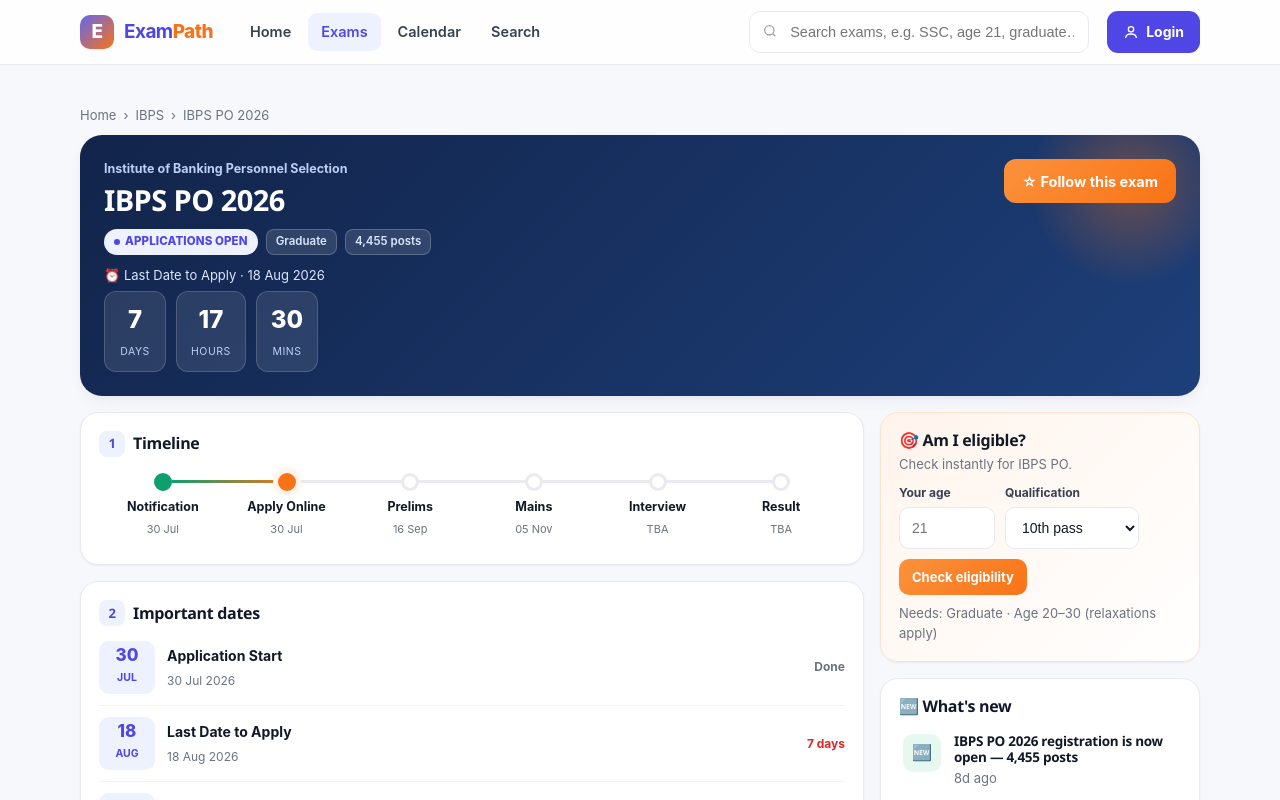
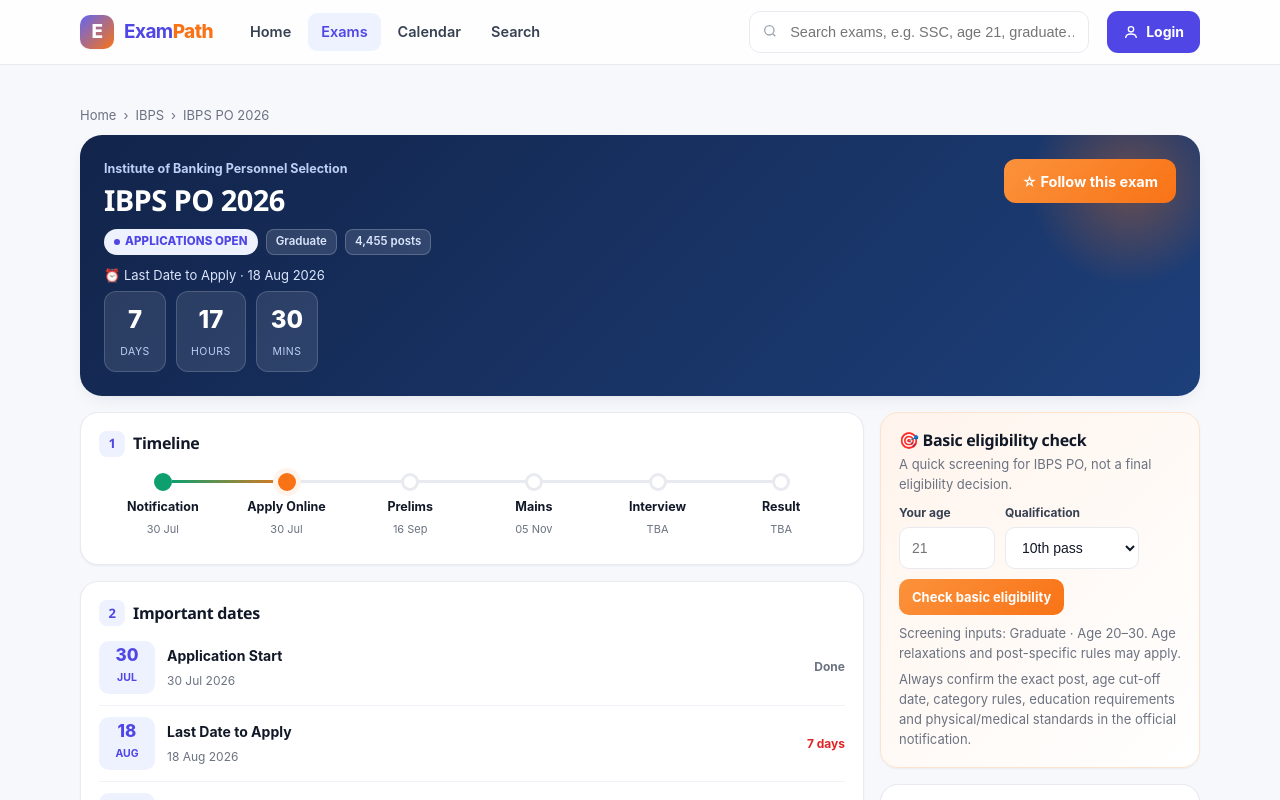
Before and after one commit to hemantsatishjadhav06-ai/Exampath, a Next.js app in the folder web/: page /exam/ibps-po-2026/ in a window 1280 px wide. Shown: the top 800 px of the page. Built offline with nearby package versions, Linux system fonts and the light colour scheme.

Commit message:
fix: make eligibility checker a screening tool, not a definitive claim

```diff
--- a/web/components/EligibilityChecker.tsx
+++ b/web/components/EligibilityChecker.tsx
@@ -31,21 +31,21 @@
     if (ageOk && qualOk) {
       setRes({
         ok: true,
-        msg: `✓ You're eligible for ${exam}! Age & qualification both match.`,
+        msg: `✓ You appear to match the basic age and qualification screen for ${exam}.`,
       });
     } else {
       const reasons: string[] = [];
-      if (!ageOk) reasons.push(`age must be ${ageMin}–${ageMax}`);
-      if (!qualOk) reasons.push(`needs ${qualification}`);
-      setRes({ ok: false, msg: `✕ Not eligible: ${reasons.join(" · ")}.` });
+      if (!ageOk) reasons.push(`the basic age range shown is ${ageMin}–${ageMax}`);
+      if (!qualOk) reasons.push(`the minimum qualification shown is ${qualification}`);
+      setRes({ ok: false, msg: `✕ Basic screen not matched: ${reasons.join(" · ")}.` });
     }
   }
 
   return (
     <div className="panel elig">
-      <h3>🎯 Am I eligible?</h3>
+      <h3>🎯 Basic eligibility check</h3>
       <p className="small muted" style={{ margin: "2px 0 0" }}>
-        Check instantly for {exam}.
+        A quick screening for {exam}, not a final eligibility decision.
       </p>
       <div className="inrow">
         <div>
@@ -53,6 +53,8 @@
           <input
             type="number"
             id="eAge"
+            min="1"
+            max="100"
             placeholder="21"
             value={age}
             onChange={(e) => setAge(e.target.value)}
@@ -72,12 +74,15 @@
           </select>
         </div>
       </div>
-      <button type="button" className="btn saf sm" onClick={check}>
-        Check eligibility
+      <button id="eligCheck" type="button" className="btn saf sm" onClick={check}>
+        Check basic eligibility
       </button>
-      {res && <div className={`res ${res.ok ? "ok" : "no"}`}>{res.msg}</div>}
+      {res && <div id="eligRes" className={`res ${res.ok ? "ok" : "no"}`} role="status">{res.msg}</div>}
       <div className="small muted" style={{ marginTop: 8 }}>
-        Needs: {qualification} &middot; Age {ageMin}&ndash;{ageMax} (relaxations apply)
+        Screening inputs: {qualification} · Age {ageMin}–{ageMax}. Age relaxations and post-specific rules may apply.
+      </div>
+      <div className="small muted" style={{ marginTop: 6 }}>
+        Always confirm the exact post, age cut-off date, category rules, education requirements and physical/medical standards in the official notification.
       </div>
     </div>
   );
```
